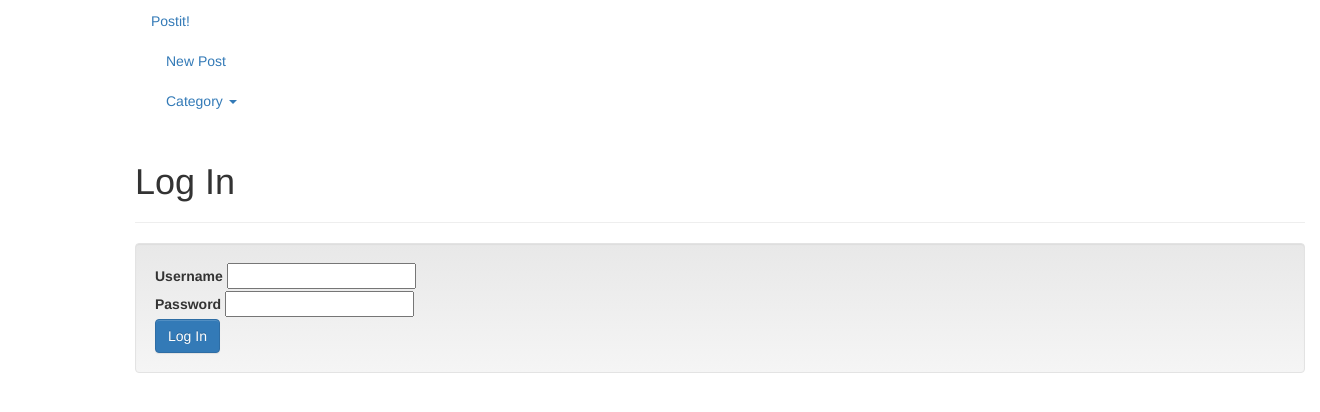
After one commit to christycui/tl-postit, a Rails app: page /login in a window 1320 px wide. The commit adds this page. Shown: the top 412 px of the page. Run offline with Rails 7, Linux system fonts and the light colour scheme; data comes from the database, SQL or seed files in the repository; style sheets or scripts are compiled from the project's sources; some libraries are stand-ins or nearby versions.

Commit message:
add password digest and half of authentication

```diff
--- a/app/controllers/posts_controller.rb
+++ b/app/controllers/posts_controller.rb
@@ -1,5 +1,6 @@
 class PostsController < ApplicationController
   before_action :set_post, only: [:show, :edit, :update]
+  #before_action :logged_in?, excepts: [:show, :index]
 
   def index
     @posts = Post.all
--- /dev/null
+++ b/app/controllers/sessions_controller.rb
@@ -0,0 +1,27 @@
+class SessionsController < ApplicationController
+  def new
+  end
+
+  def create
+    user = User.find_by(username: params[:username])
+    # alternatively, user = User.where(username: params[:username]).first
+    # because User.where gives an array
+
+    if user && user.authenticate(params[:password])
+      # save user id not user because cookie has size limit
+      session[:user_id] = user.id
+      flash[:notice] = 'You are logged in successfully!'
+      redirect_to root_path
+    else
+      flash[:notice] = 'There is something wrong with your username and password.'
+      redirect_to register_path
+    end
+  end
+
+  def destroy
+    session[:user_id] = nil
+    flash[:notice] = "You've logged out."
+    redirect_to root_path
+  end
+
+end
--- a/app/models/user.rb
+++ b/app/models/user.rb
@@ -1,4 +1,10 @@
 class User < ActiveRecord::Base
   has_many :posts
   has_many :comments
+
+  has_secure_password validations: false
+
+  validates :username, presence: true, length: {minimum:3}
+  validates :password, presence: true, length: {minimum:6}
+
 end
--- a/app/views/posts/show.html.erb
+++ b/app/views/posts/show.html.erb
@@ -7,7 +7,7 @@
 
 <%= @post.description %>
 <hr/>
-<%= "<p align='left'><small>Posted on #{format_time(@post.created_at)} // Last updated on #{format_time(@post.updated_at)}</small></p>" %>
+<%= <p align='left'><small>Posted on #{format_time(@post.created_at)} // Last updated on #{format_time(@post.updated_at)}</small></p> %>
 <p align='right'>
   <small float='right'>[<%= link_to "edit this post", edit_post_path(@post) %>]</small>
   <small float='right'>[<%= link_to "back to All Posts", posts_path %>]</small>
--- /dev/null
+++ b/app/views/sessions/new.html.erb
@@ -0,0 +1,19 @@
+<%= render 'shared/content_title', title: 'Log In' %>
+
+<div class='well'>
+  <%= form_tag '/login' do %>
+    <div class='control-group'>
+      <%= label_tag :username %>
+      <%= text_field_tag :username %>
+    </div>
+
+    <div class='control-group'>
+      <%= label_tag :password %>
+      <%= password_field_tag :password %>
+    </div>
+
+    <div class='control-group'>
+      <%= submit_tag 'Log In', class: 'btn btn-primary'%>
+    </div>
+  <% end %>
+</div>
--- a/config/routes.rb
+++ b/config/routes.rb
@@ -1,7 +1,13 @@
 PostitTemplate::Application.routes.draw do
   root to: 'posts#index'
+  get 'register', to: 'users#new'
+  get 'login', to: 'sessions#new'
+  post 'login', to: 'sessions#create'
+  get 'logout', to: 'sessoins#destroy'
+
   resources :posts, except: [:destroy] do
     resources :comments, only: [:create]
   end
   resources :categories, only: [:create, :show, :new]
+  resources :users, only: [:create, :edit, :update]
 end
--- /dev/null
+++ b/db/migrate/20150209172334_add_password_disgest_to_users.rb
@@ -0,0 +1,5 @@
+class AddPasswordDisgestToUsers < ActiveRecord::Migration
+  def change
+    add_column :users, :password_digest, :string
+  end
+end
```
Also changed, not shown: app/controllers/application_controller.rb (+10 -0 lines), Gemfile, Gemfile.lock, app/views/sessions/create.html.erb (added), db/schema.rb.
